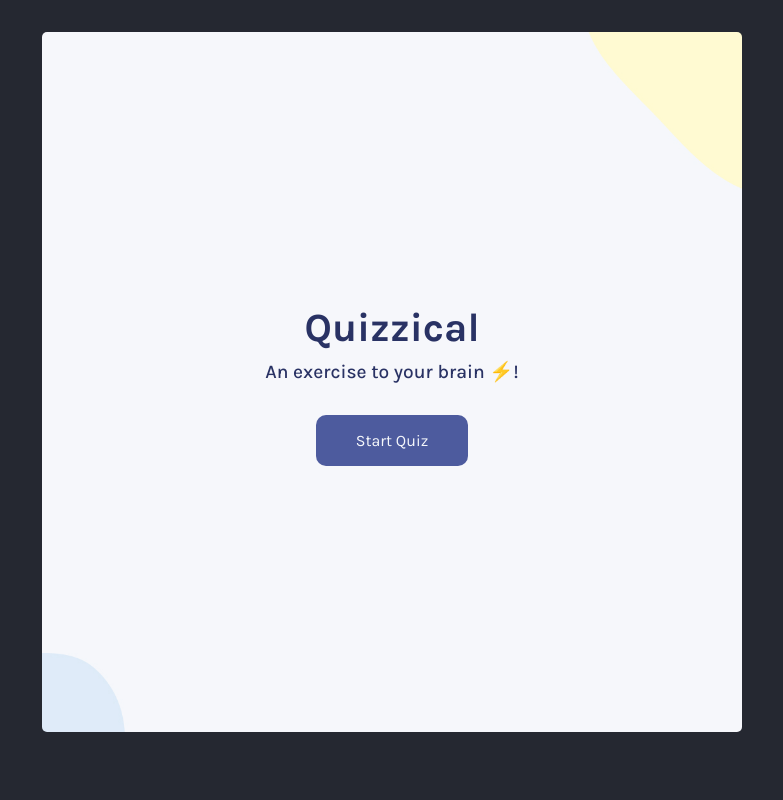
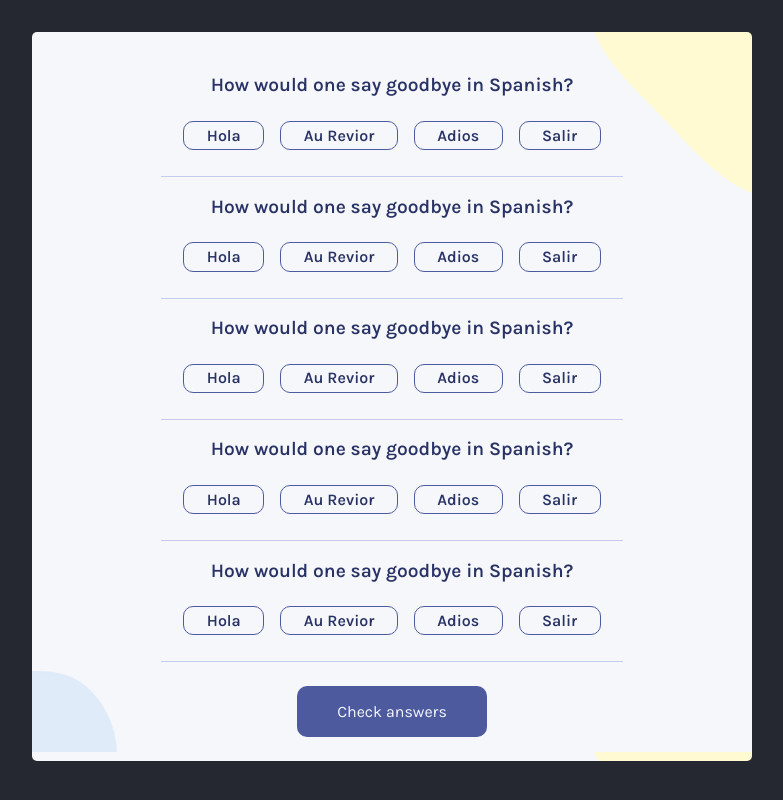
Before and after one commit to aditiintechk/quizzical, a React (Vite) app: page / in a window 1280 px wide. Shown: the whole page, without its empty margins (248-1031 px from the left). Built offline with nearby package versions, Linux system fonts and the light colour scheme.

Commit message:
Design quiz component

```diff
--- a/src/App.css
+++ b/src/App.css
@@ -1,9 +1,9 @@
 #root {
-	width: 700px;
-	height: 700px;
+	max-width: 720px;
 	margin: 0 auto;
 	text-align: center;
 	margin-top: 2rem;
+	padding: 1.5em 0;
 	border-radius: 5px;
 	background-image: url('../src/assets/background-img.jpg');
 	background-position: cover;
@@ -31,7 +31,8 @@ h2 {
 	margin-bottom: 1.5em;
 }
 
-.start-btn {
+.start-btn,
+.check-btn {
 	background-color: #4d5b9e;
 	color: #f5f7fb;
 	border: none;
@@ -43,6 +44,51 @@ h2 {
 	cursor: pointer;
 }
 
-.start-btn:hover {
+.start-btn:hover,
+.check-btn:hover {
 	opacity: 0.95;
 }
+
+/* Quiz component */
+.quiz-question {
+	font-weight: 600;
+	border-bottom: 1px solid #c5cbec;
+	padding-bottom: 1em;
+}
+
+.question {
+	font-size: 1.2rem;
+	margin: 0.8em;
+}
+
+.multiple-choice {
+	border: none;
+	outline: none;
+}
+
+input[type='radio'] {
+	display: none;
+}
+
+.multiple-choice label {
+	display: inline-block;
+	padding: 0.1em 1.4em;
+	margin: 0 0.5em;
+	border: 1px solid #4d5b9e;
+	border-radius: 10px;
+	color: #293264;
+	cursor: pointer;
+}
+
+/* D6DBF5, 293264*/
+
+.multiple-choice label:hover,
+.multiple-choice label:active,
+.multiple-choice label:focus {
+	background-color: #d6dbf5;
+	border: 1px solid #d6dbf5;
+}
+
+.check-btn {
+	margin-top: 1.5em;
+}
--- a/src/App.jsx
+++ b/src/App.jsx
@@ -1,13 +1,45 @@
-import { useState } from 'react'
+import { useEffect, useState } from 'react'
+import Quiz from './components/Quiz.jsx'
 import './App.css'
 
 function App() {
+	const [questions, setQuestions] = useState([])
+
+	// useEffect(() => {
+	// 	fetch(
+	// 		'https://opentdb.com/api.php?amount=5&category=31&difficulty=easy&type=multiple'
+	// 	)
+	// 		.then((response) => response.json())
+	// 		.then((data) => setQuestions(data))
+	// }, [])
+
+	// console.log(questions)
+
+	// function handleStartBtn() {
+	// 	setQuestions(['hi'])
+	// }
+
 	return (
 		<main>
-			<section className='start-quiz'>
-				<h1>Quizzical</h1>
-				<h2>An exercise to your brain ⚡!</h2>
-				<button className='start-btn'>Start Quiz</button>
+			{/* {questions.length > 0 ? (
+				<section className='quiz'>
+					<h1>Quiz questions here!</h1>
+				</section>
+			) : (
+				<section className='start-quiz'>
+					<h1>Quizzical</h1>
+					<h2>An exercise to your brain ⚡!</h2>
+					<button className='start-btn'>Start Quiz</button>
+				</section>
+			)} */}
+
+			<Quiz />
+			<Quiz />
+			<Quiz />
+			<Quiz />
+			<Quiz />
+			<section className='check-section'>
+				<button className='check-btn'>Check answers</button>
 			</section>
 		</main>
 	)
--- /dev/null
+++ b/src/components/Quiz.jsx
@@ -0,0 +1,47 @@
+export default function Quiz() {
+	return (
+		<div className='quiz-question'>
+			<p className='question'>How would one say goodbye in Spanish?</p>
+			<fieldset className='multiple-choice'>
+				<label htmlFor='answer1'>
+					<input
+						type='radio'
+						name='answer'
+						id='answer1'
+						value='answer1'
+					/>
+					Hola
+				</label>
+				<label htmlFor='answer2'>
+					<input
+						type='radio'
+						name='answer'
+						id='answer2'
+						value='answer2'
+					/>
+					Au Revior
+				</label>
+				<label htmlFor='answer3'>
+					<input
+						type='radio'
+						name='answer'
+						id='answer3'
+						value='answer3'
+					/>
+					Adios
+				</label>
+				<label htmlFor='answer4'>
+					<input
+						type='radio'
+						name='answer'
+						id='answer4'
+						value='answer4'
+					/>
+					Salir
+				</label>
+			</fieldset>
+		</div>
+	)
+}
+
+// Hola Au Revior Salir
```
